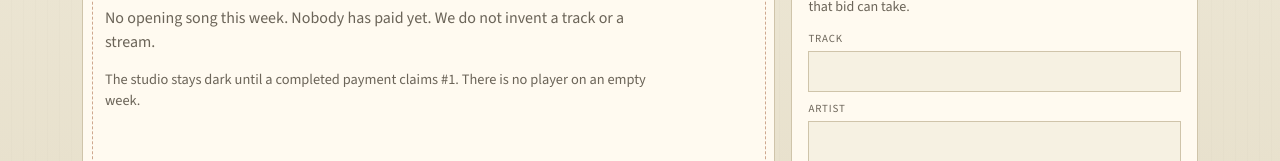
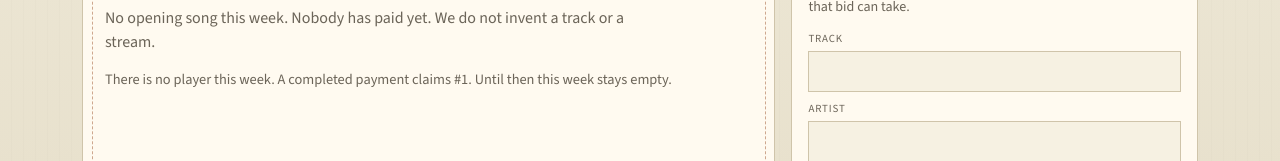
Before and after one commit to tangpingqingwa/09-playlist-headline, a Next.js app: page / in a window 1280 px wide. Shown: the part 267-428 px from the top of the page. Built offline with nearby package versions, Linux system fonts and the light colour scheme.

Commit message:
feat: stop claiming an empty week stays dark
A first-time listener on a lit cream empty deck now hears there is no player and no opening song, not a dark studio.

```diff
--- a/src/app/page.tsx
+++ b/src/app/page.tsx
@@ -113,8 +113,8 @@ export function OpeningDeck({
           track or a stream.
         </p>
         <p className="deck-note">
-          The studio stays dark until a completed payment claims #1. There is
-          no player on an empty week.
+          There is no player this week. A completed payment claims #1. Until
+          then this week stays empty.
         </p>
       </section>
     );
```
Also changed, not shown: 2 other files (tests, documents, lock files or other folders).
